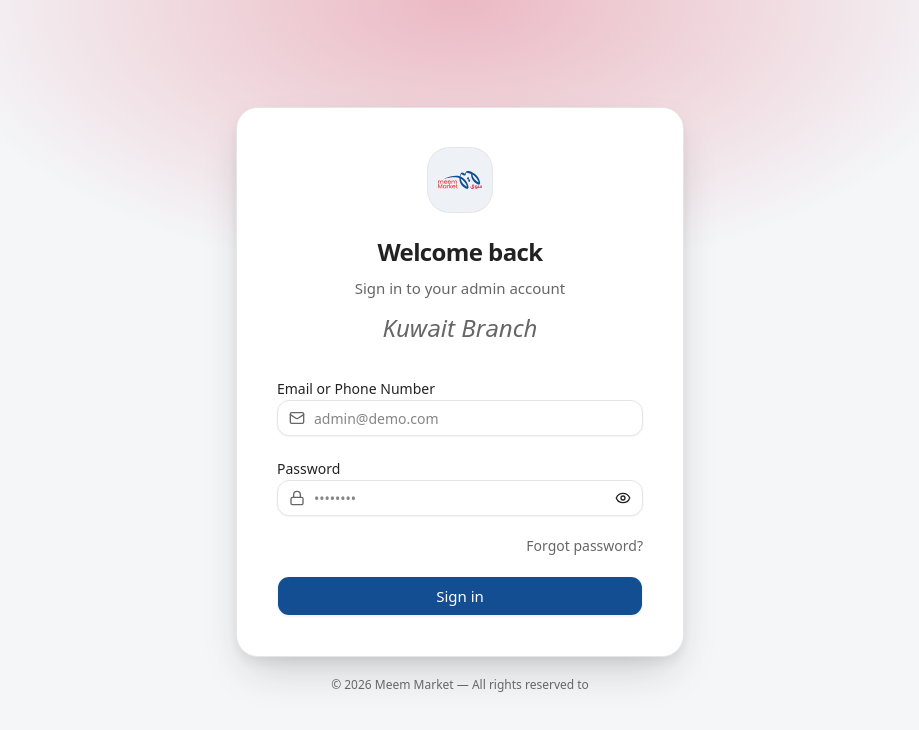
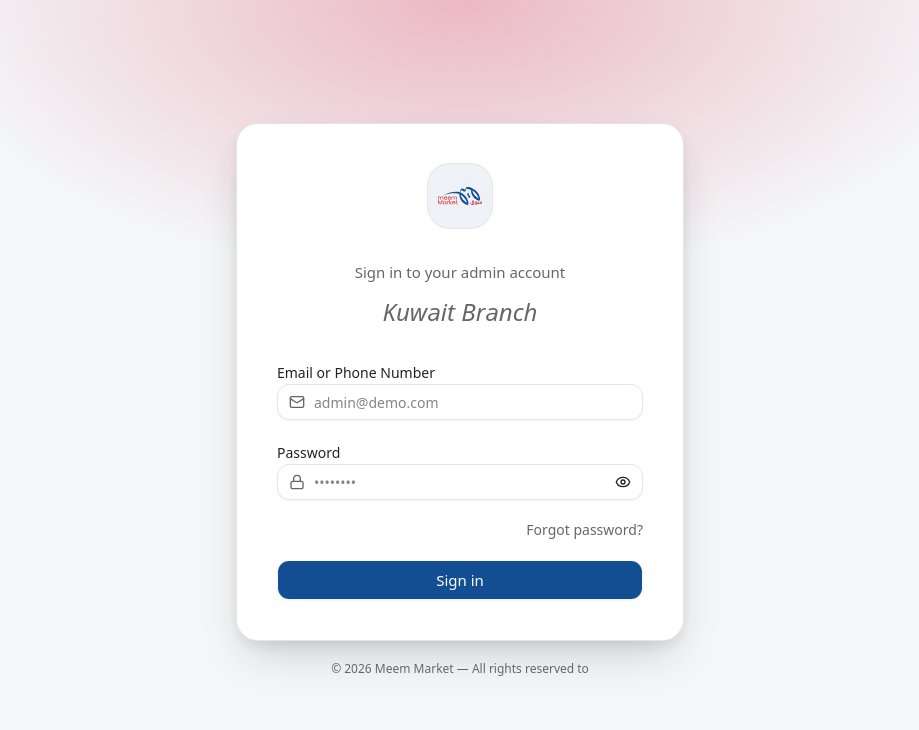
Before and after one commit to Abdelrahmansherif207/Catch-Cms, a React (Vite) app: page /login in a window 1280 px wide. Shown: the top 730 px of the page, without its empty margins (180-1099 px from the left). Built offline with nearby package versions, Linux system fonts and the light colour scheme; no server answers.

Commit message:
style(brand): remove welcome message from Kuwait login

```diff
--- a/src/features/auth/components/auth-card.tsx
+++ b/src/features/auth/components/auth-card.tsx
@@ -2,7 +2,7 @@ import type { ReactNode } from 'react';
 import { useTranslation } from 'react-i18next';
 
 interface AuthCardProps {
-  title: string;
+  title?: string;
   subtitle?: string;
   quote?: string;
   children: ReactNode;
@@ -27,9 +27,11 @@ export function AuthCard({ title, subtitle, quote, children, footer }: AuthCardP
             <span className="mb-6 flex h-16 w-16 items-center justify-center rounded-2xl bg-primary/[0.07] p-2.5 ring-1 ring-border">
               <img src="/meem-logo.svg" alt={t('sidebar.brand')} className="h-full w-auto rounded-lg object-contain" />
             </span>
-            <h1 className="text-2xl font-bold tracking-tight text-balance text-foreground">
-              {title}
-            </h1>
+            {title && (
+              <h1 className="text-2xl font-bold tracking-tight text-balance text-foreground">
+                {title}
+              </h1>
+            )}
             {subtitle && (
               <p className="mt-2 max-w-xs text-[0.9375rem] leading-relaxed text-muted-foreground">
                 {subtitle}
--- a/src/features/auth/pages/login-page.tsx
+++ b/src/features/auth/pages/login-page.tsx
@@ -30,7 +30,7 @@ export function LoginPage() {
   };
 
   return (
-    <AuthCard title={t('auth.welcomeBack')} subtitle={t('auth.signInSubtitle')} quote={t('auth.loginQuote')}>
+    <AuthCard subtitle={t('auth.signInSubtitle')} quote={t('auth.loginQuote')}>
       <form onSubmit={form.handleSubmit(onSubmit)} className="space-y-5" noValidate>
             <div className="space-y-2">
               <label htmlFor="identifier" className="text-sm font-medium">
```
